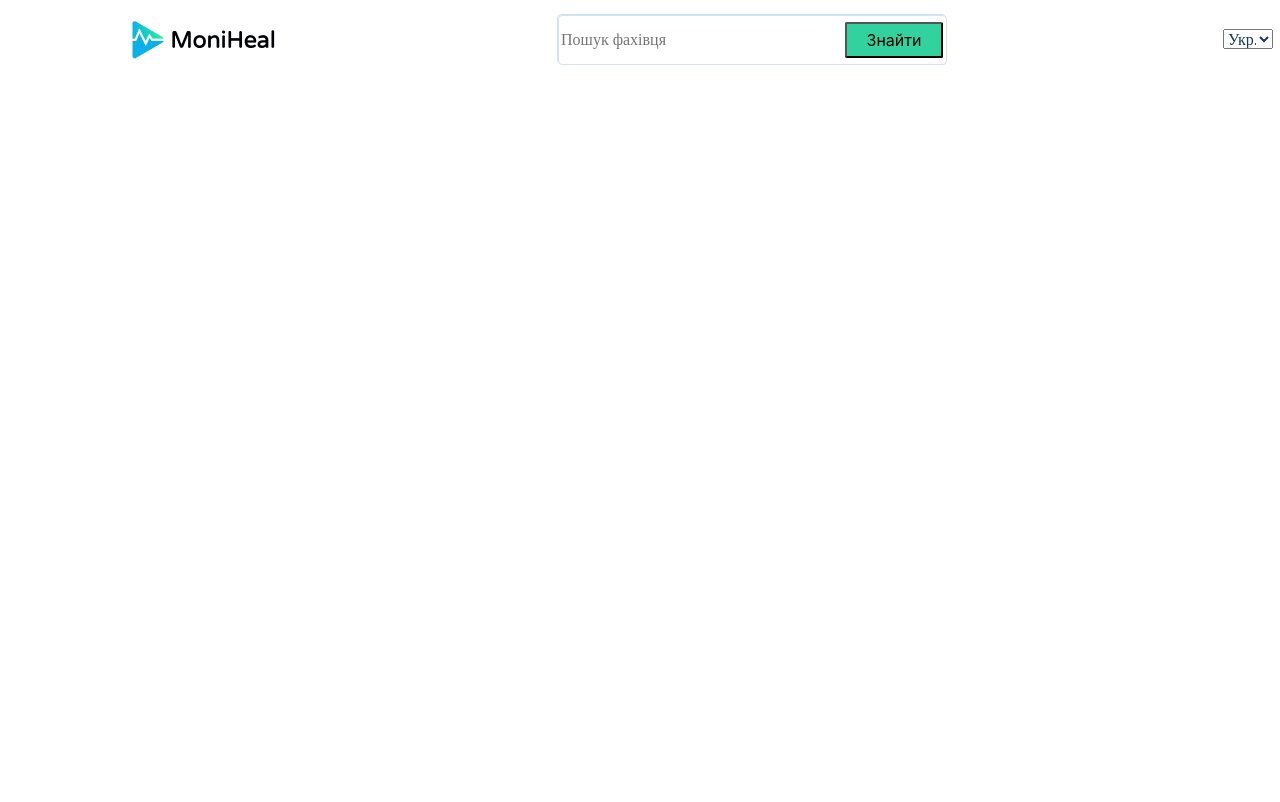
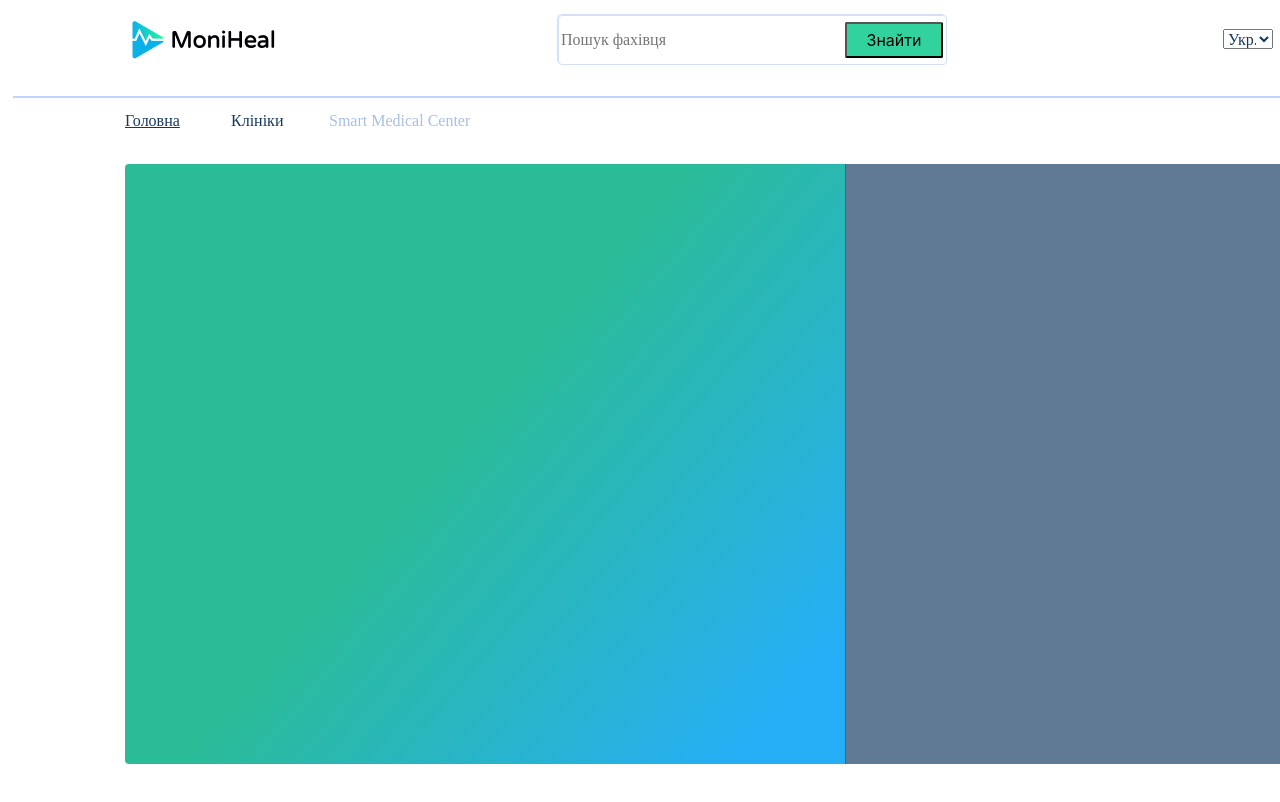
Before and after one commit to SilverPunk/MoniHeal, a plain HTML site: page app/index.html in a window 1280 px wide. Shown: the top 802 px of the page. Drawn offline with nearby package versions, Linux system fonts and the light colour scheme.

Commit message:
links and blocks
Add links and blocks

```diff
--- a/app/index.html
+++ b/app/index.html
@@ -37,6 +37,34 @@
 					Меню
 					<img src="img/menu.png" alt="">
 				</div>
+			<hr>
+			</div>
+			<div class="links">
+				<ul>
+					<!--потрібно вставити картинку у вигляді стрілки між ссилками-->
+					<li>
+						<a id="main" href="#">Головна</a>
+					</li>
+					<img src="/app/img/arrow.png" alt="arrow">
+					<li>
+						<a id="clinic" href="#">Клініки</a>
+					</li>
+					<img src="/app/img/arrow.png" alt="arrow">
+					<li>
+						<a id="medical" href="#">Smart Medical Center</a>
+					</li>
+				</ul>
+			</div>
+			<div class="main_header">
+				<div class="main_header_contacts">
+
+				</div>
+				<div class="main_header_foto">
+
+				</div>
+				<div class="main_header_map">
+
+				</div>
 			</div>
 		</header>
 
--- a/style.scss
+++ b/style.scss
@@ -104,3 +104,91 @@ body{
 	top: 25%;
 	bottom: 25%;
 }
+header hr{
+	position: absolute;
+	width: 1660px;
+	height: 0px;
+	left: 13px;
+	top: 80px;
+	border: 1px solid #C0D3FE;
+}
+.links li{
+	text-decoration: none;
+	list-style-type: none;
+}
+.links #main{
+	position: absolute;
+	width: 62px;
+	height: 20px;
+	left: 125px;
+	top: 111px;
+	font-family: Avenir Next Cyr;
+	font-style: normal;
+	font-weight: 300;
+	font-size: 16px;
+	line-height: 20px;
+	/* identical to box height */
+	text-decoration-line: underline;
+	color: #16395B;
+}
+.links #clinic{
+	position: absolute;
+	width: 54px;
+	height: 20px;
+	left: 231px;
+	top: 111px;
+	font-family: Avenir Next Cyr;
+	font-style: normal;
+	font-weight: 300;
+	font-size: 16px;
+	line-height: 20px;
+	/* identical to box height */
+	color: #16395B;
+}
+.links #medical{
+	position: absolute;
+	width: 157px;
+	height: 20px;
+	left: 329px;
+	top: 111px;
+	font-family: Avenir Next Cyr;
+	font-style: normal;
+	font-weight: 300;
+	font-size: 16px;
+	line-height: 20px;
+	/* identical to box height */
+	color: #A7C0E2;
+}
+.links img{
+	position: absolute;
+	left: 16.67%;
+	right: 16.67%;
+	top: 33.33%;
+	bottom: 33.33%;
+	background: #000000;
+}
+.main_header .main_header_contacts{
+	position: absolute;
+	width: 721px;
+	height: 600px;
+	left: 125px;
+	top: 164px;
+	background: linear-gradient(130.14deg, #2BBB97 45.98%, #25AEF6 91.19%);
+	border-radius: 4px 0px 0px 4px;
+}
+.main_header .main_header_foto{
+	position: absolute;
+	width: 690px;
+	height: 300px;
+	left: 845px;
+	top: 164px;
+	background: rgba(58, 89, 120, 0.8);
+}
+.main_header .main_header_map{
+	position: absolute;
+	width: 690px;
+	height: 300px;
+	left: 845px;
+	top: 464px;
+	background: rgba(58, 89, 120, 0.8);
+}
```
Also changed, not shown: app/css/style.css, app/img/arrow.png (added).
